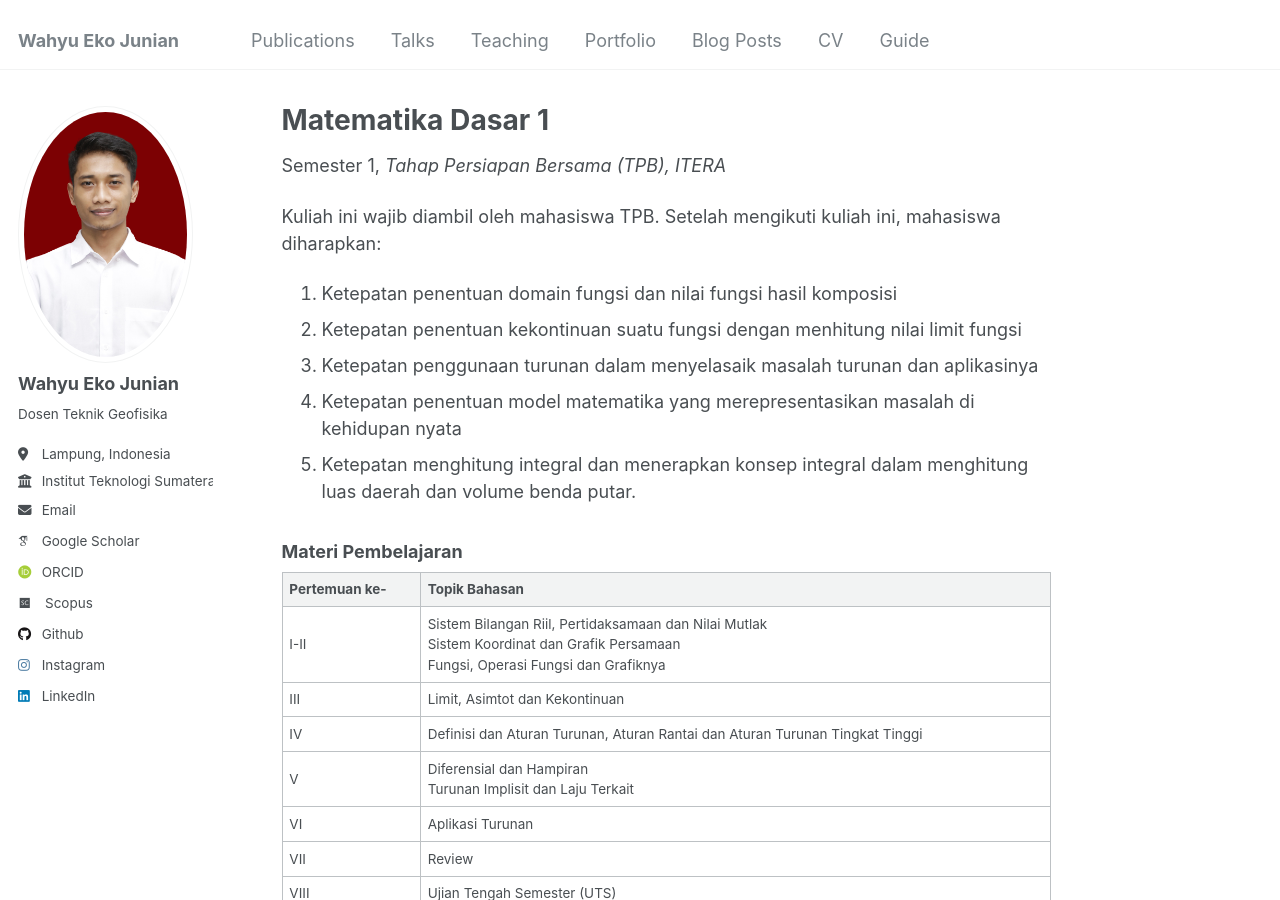
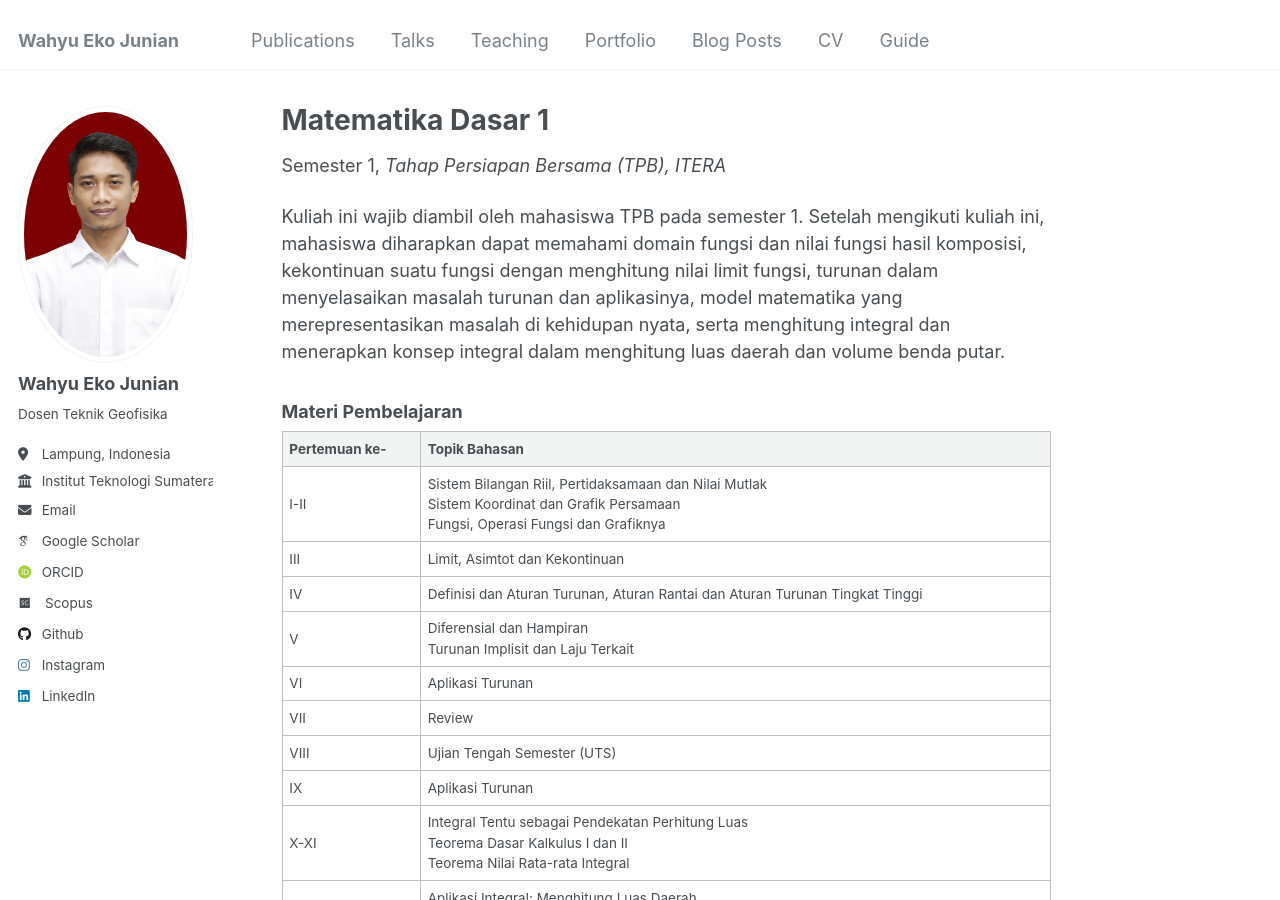
Before and after one commit to wahyuejunian/wejunian, a Jekyll site: the page built from _teaching/Matdas1.md, in a window 1280 px wide and 900 px high. Built offline with Jekyll 4.4.1, drawn with Linux system fonts in a browser that asks for light colours; some web fonts are replaced.

Commit message:
Update Matdas1.md

```diff
--- a/_teaching/Matdas1.md
+++ b/_teaching/Matdas1.md
@@ -7,12 +7,7 @@ venue: "Tahap Persiapan Bersama (TPB), ITERA"
 location: "Lampung Selatan, Indonesia"
 ---
 
-Kuliah ini wajib diambil oleh mahasiswa TPB. Setelah mengikuti kuliah ini, mahasiswa diharapkan:
-1.  Ketepatan penentuan domain fungsi dan nilai fungsi hasil komposisi
-2.  Ketepatan penentuan kekontinuan suatu fungsi dengan menhitung nilai limit fungsi
-3.  Ketepatan penggunaan turunan dalam menyelasaik masalah turunan dan aplikasinya
-4.  Ketepatan penentuan model matematika yang merepresentasikan masalah di kehidupan nyata
-5.  Ketepatan menghitung integral dan menerapkan konsep integral dalam menghitung luas daerah dan volume benda putar.
+Kuliah ini wajib diambil oleh mahasiswa TPB pada semester 1. Setelah mengikuti kuliah ini, mahasiswa diharapkan dapat memahami domain fungsi dan nilai fungsi hasil komposisi, kekontinuan suatu fungsi dengan menghitung nilai limit fungsi, turunan dalam menyelasaikan masalah turunan dan aplikasinya, model matematika yang merepresentasikan masalah di kehidupan nyata, serta menghitung integral dan menerapkan konsep integral dalam menghitung luas daerah dan volume benda putar.
 
 
 ### Materi Pembelajaran
```
